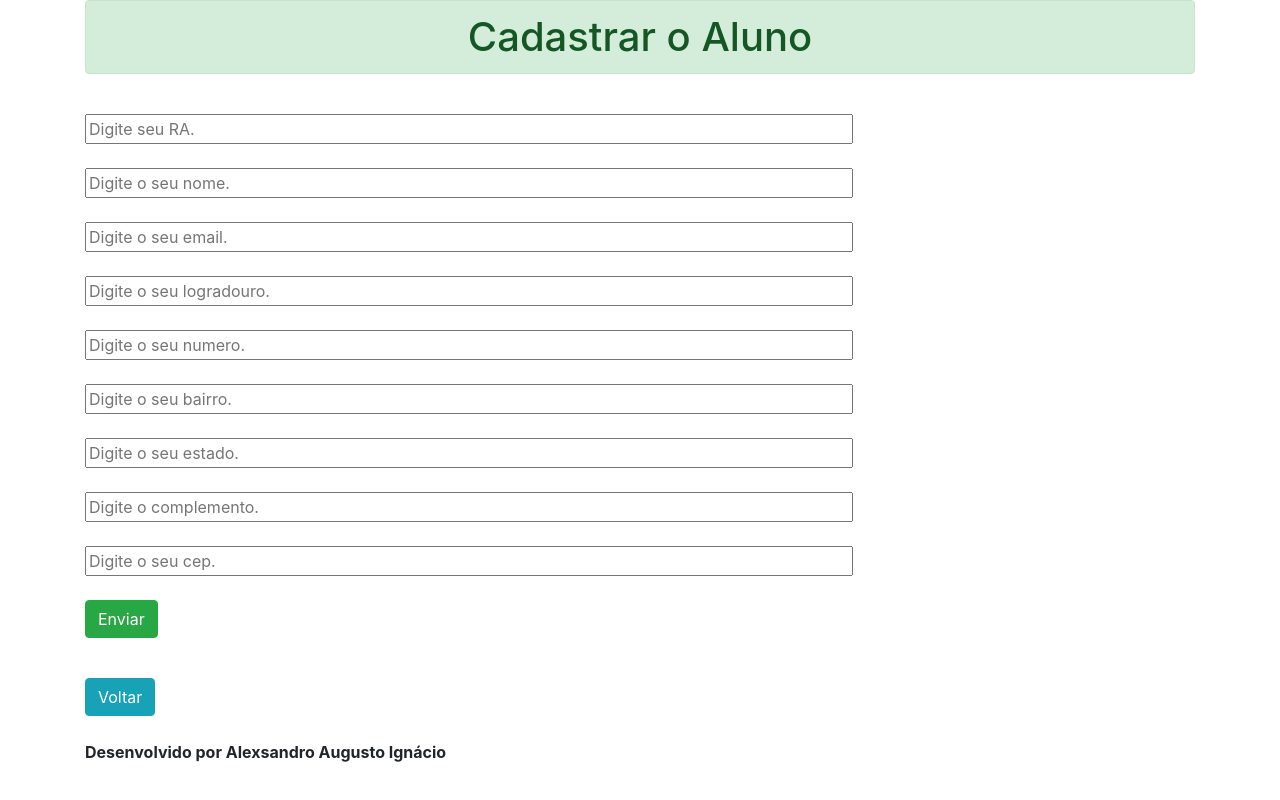
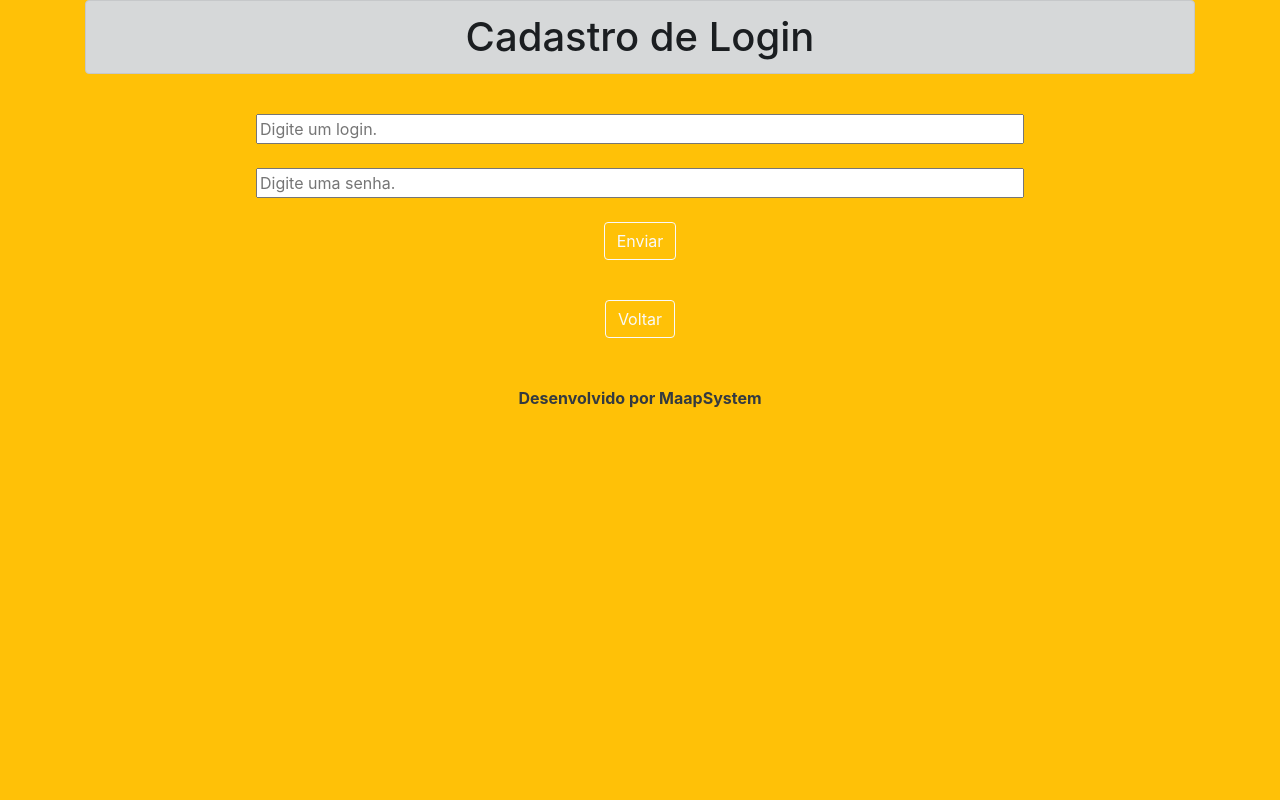
Before and after one commit to maapsystem/MaapSystem, a Flask app: template templates/add.html in a window 1280 px wide. Run offline with Flask 2, Linux system fonts and the light colour scheme; the template is opened without the code that fills it, so the values that code supplies are empty; some libraries are stand-ins or nearby versions.

Commit message:
form adicionar login.

```diff
--- a/app_sorvetunes.py
+++ b/app_sorvetunes.py
@@ -1,5 +1,6 @@
 from flask import Flask, request, jsonify, render_template , redirect, url_for
 from flask_sqlalchemy import SQLAlchemy
+import json
 import os
 
 app_sorvetunes = Flask(__name__)
@@ -54,37 +55,32 @@ def form():
             return render_template("menu.html", mensagem = "Login Realizado.")
     return render_template("login.html", mensagem = "Login inválido.")
 
-'''
-@app_sorvetunes.route("/add", methods=['GET','POST'])
-def add():
+
+@app_sorvetunes.route("/adicionar", methods=['GET','POST'])
+def adicionar():
     if request.method == 'POST':
-        user = Log(request.form['id'],
+        user = Log(
         request.form['usuario'],
-        request.form['senha'],
+        request.form['senha'])
         db.session.add(user)
         db.session.commit()
         return redirect(url_for('admin'))
     return render_template('add.html')
 
-@app_sorvetunes.route("/edit/<int:id>", methods=['GET','POST'])
-def edit(id):
+
+@app_sorvetunes.route("/editar/<int:id>", methods=['GET','POST'])
+def editar(id):
     user = Log.query.get(id)
     if request.method == 'POST':
-        aluno.ra = request.form['ra']
-        aluno.nome_do_aluno = request.form['nome']
-        aluno.email_do_aluno = request.form['email']
-        aluno.logradouro = request.form['logradouro']
-        aluno.numero = request.form['numero']
-        aluno.bairro = request.form['bairro']
-        aluno.estado = request.form['estado']
-        aluno.complemento = request.form['complemento']
-        aluno.cep = request.form['cep']
+        user.usuario = request.form['usuario']
+        user.senha = request.form['senha']
         db.session.commit()
-        return redirect(url_for('index'))
+        return redirect(url_for('admin'))
     return render_template('edit.html', user=user)
-'''
-@app_sorvetunes.route("/delete/<int:id>")
-def delete(id):
+
+
+@app_sorvetunes.route("/deletar/<int:id>")
+def deletar(id):
     user = Log.query.get(id)
     db.session.delete(user)
     db.session.commit()
--- a/templates/add.html
+++ b/templates/add.html
@@ -2,59 +2,40 @@
 <html lang="pt-br">
     <head>
         <meta charset="UTF-8">
-        <link rel="icon" type="image/png" href="/static/img/cadastro.png" />
-        <link rel="stylesheet" href="{{url_for('static', filename='css/bootstrap.min.css')}}">
-        <title>Adicionar o Aluno</title>
+        <meta name="viewport" content="width=device-width, initial-scale=1.0">
+        <link rel="stylesheet" href="{{url_for('static', filename ='css/reset.css')}}">
+        <link rel="stylesheet" href="{{url_for('static', filename ='css/bootstrap.min.css')}}">
+        <!-- <link rel="stylesheet" href="https://stackpath.bootstrapcdn.com/bootstrap/4.4.1/css/bootstrap.min.css" integrity="sha384-Vkoo8x4CGsO3+Hhxv8T/Q5PaXtkKtu6ug5TOeNV6gBiFeWPGFN9MuhOf23Q9Ifjh" crossorigin="anonymous"> -->
+        <link rel="icon" type="imagem/png" href="/static/img/icon_sorvete.png" />
+        <title>Adicionar Usuário</title>
 
     </head>
     <div class="container align-items-center">
-        <body>
-            <h1 class="alert alert-success" align= "center">Cadastrar o Aluno</h1>
+        <body class="bg-warning alinhamento text-center">
+            <h1 class="alert alert-dark" align="center">Cadastro de Login</h1>
             <br>
             <table class="table table-striped">
-                <form action="/add" class="container" method="POST">
+                <form action="/adicionar" class="container" method="POST">
 
-                    <input type="text" name="ra" id="ra" placeholder="Digite seu RA." size="70" />
+                    <input type="text" name="usuario" id="usuario" placeholder="Digite um login." size="70" />
                     <br>
                     <br>
-                    <input type="text" name="nome" id="nome" placeholder="Digite o seu nome." size="70" />
+                    <input type="text" name="senha" id="senha" placeholder="Digite uma senha." size="70" />
                     <br>
                     <br>
-                    <input type="text" name="email" id="email" placeholder="Digite o seu email." size="70" />
-                    <br>
-                    <br>
-                    <input type="text" name="logradouro" id="logradouro" placeholder="Digite o seu logradouro." size="70" />
-                    <br>
-                    <br>
-                    <input type="text" name="numero" id="numero" placeholder="Digite o seu numero." size="70" />
-                    <br>
-                    <br>
-                    <input type="text" name="bairro" id="bairro" placeholder="Digite o seu bairro." size="70" />
-                    <br>
-                    <br>
-                    <input type="text" name="estado" id="estado" placeholder="Digite o seu estado." size="70" />
-                    <br>
-                    <br>
-                    <input type="text" name="complemento" id="complemento" placeholder="Digite o complemento." size="70" />
-                    <br>
-                    <br>
-                    <input type="text" name="cep" id="cep" placeholder="Digite o seu cep." size="70" />
-                    <br>
-                    <br>
-                    <input type="submit" class="btn btn-success" value="Enviar"/>
+
+                    <input type="submit" class="btn btn-outline-light" value="Enviar"/>
                     <br>
                 </form>
             </table>
             <br>
-            <a href="/index" ><input class="btn btn-info" type="submit" value = "Voltar"></a>
+            <a href="/admin" ><input class="btn btn-outline-light" type="submit" value = "Voltar"></a>
         </body>
 
-        <script>href="{{url_for('static', filename='js/bootstrap.min.js')}}"
-        </script>
-        <br>
-        <br>
         <footer>
-            <p><strong>Desenvolvido por Alexsandro Augusto Ignácio</strong></p>
+            <br>
+            <br>
+            <p class="text-dark alinhamento"><strong>Desenvolvido por MaapSystem</strong></p>
         </footer>
     </div>
 </html>
```
Also changed, not shown: templates/admin.html (+4 -7 lines), templates/edit.html (+15 -32 lines), static/img/deletar.png.
